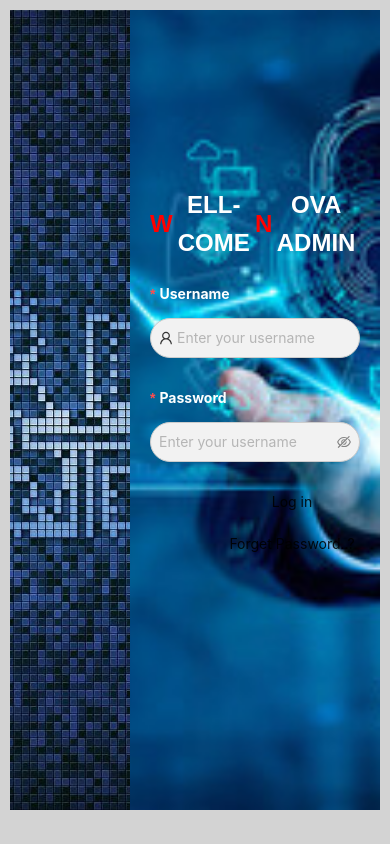
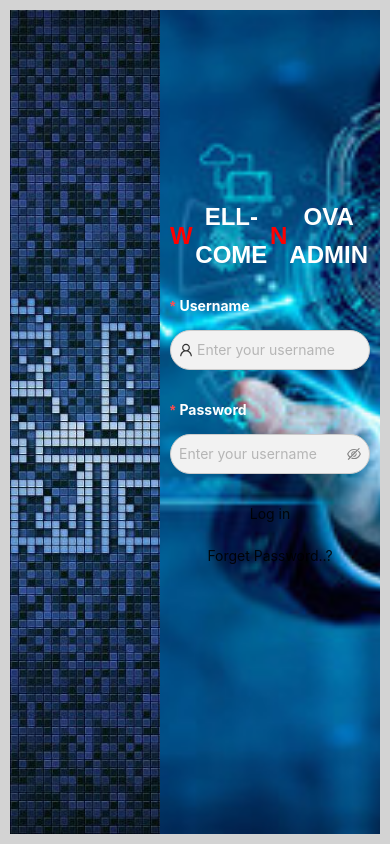
Before and after one commit to novatechnoligies/nova_admin_react, a React (Create React App) app in the folder admin/: page /lab in a window 390 px wide. Built offline with nearby package versions, Linux system fonts and the light colour scheme.

Commit message:
FIRST-19

```diff
--- a/admin/package.json
+++ b/admin/package.json
@@ -15,7 +15,7 @@
     "react-date-range": "^1.4.0",
     "react-dom": "^18.2.0",
     "react-router-dom": "^6.11.1",
-    "react-scripts": "5.0.1",
+    "react-scripts": "^5.0.1",
     "styled-components": "^5.3.10",
     "web-vitals": "^2.1.4"
   },
@@ -27,8 +27,7 @@
   },
   "eslintConfig": {
     "extends": [
-      "react-app",
-      "react-app/jest"
+
     ]
   },
   "browserslist": {
--- a/admin/public/index.html
+++ b/admin/public/index.html
@@ -2,7 +2,7 @@
 <html lang="en">
   <head>
     <meta charset="utf-8" />
-    <link rel="icon" href="%PUBLIC_URL%/favicon.ico" />
+    <link rel="icon" href="%PUBLIC_URL%/logo.ico" />
     <meta name="viewport" content="width=device-width, initial-scale=1" />
     <meta name="theme-color" content="#000000" />
     <meta
--- a/admin/src/App.css
+++ b/admin/src/App.css
@@ -1,4 +1,4 @@
-.App {
+/* .App {
   text-align: center;
   color: red;
   background-color: red;
@@ -8,15 +8,21 @@
 .App-logo {
   height: 40vmin;
   pointer-events: none;
-}
+} */
 
-@media (prefers-reduced-motion: no-preference) {
+
+
+
+
+
+
+/* @media (prefers-reduced-motion: no-preference) {
   .App-logo {
     animation: App-logo-spin infinite 20s linear;
   }
-}
+} */
 
-.App-header {
+/* .App-header {
   background-color: #282c34;
   min-height: 100vh;
   display: flex;
@@ -25,9 +31,9 @@
   justify-content: center;
   font-size: calc(10px + 2vmin);
   color: white;
-}
+} */
 
-.App-link {
+/* .App-link {
   color: #61dafb;
 }
 
@@ -38,22 +44,22 @@
   to {
     transform: rotate(360deg);
   }
-}
+} */
 
 .wrapper {
-  background-color: lightgray;
+  /* background-color: lightgray; */
   /* padding: 20px;
   width: 100%; */
 }
 
-.left-side {
+/* .left-side {
   flex: 0 0 300px;
   height: 106vh;
   width: 300px;
   background-color: rgb(231, 29, 29);
-}
+} */
 
-.top {
+/* .top {
   flex: 1;
   background-color: rgb(44, 170, 212);
 }
@@ -61,17 +67,32 @@
 .bottom {
   flex: 1;
   background-color: lightgreen;
+} */
+
+.container-row {
+  /* display: flex; */
+  /* flex-direction: column; */
+  /* height: 100vh; Adjust the height as needed */
+  /* background-color: white; */
+  /* background: white; */
 }
 
-.container-row {
-  display: flex;
-  flex-direction: column;
-  height: 100vh; /* Adjust the height as needed */
-  background-color: white;
-  background: white;
-}
-
-.ant-menu-light,
+/* .ant-menu-light,
 .ant-menu-light > .ant-menu {
   background: none !important;
+} */
+
+
+.top-bar{
+  height: 6.5vh;
+  width: 100%;
+  /* position: fixed; */
+  color: black;
+  display: flex;
+  justify-content: flex-end;
+  align-items: center;
+  font-weight: bold;
 }
+.top_bar_icons{
+  margin:0 0.5% 0 2%;
+}
--- a/admin/src/App.js
+++ b/admin/src/App.js
@@ -12,6 +12,7 @@ import Filter from './components/filter_componets/Filter';
 import { NotificationOutlined ,UserOutlined } from '@ant-design/icons';
 import { MailOutlined } from '@ant-design/icons';
 import { Badge } from 'antd';
+import "./App.css"
 
 function App() {
   const [loggedIn, setLoggedIn] = useState(false);
@@ -58,19 +59,19 @@ function App() {
 function Header({ onLogout }) {
   return (
 
-    <div style={{ height: 60, background: 'light-greay', color: 'black', display: 'flex', justifyContent: 'flex-end', alignItems: 'center', fontWeight: 'bold' }}>
+    <div  className="top-bar" >
       {/* <div>Header</div> */}
-      <div style={{marginLeft:'20px'}}>
+      <div className='top_bar_icons' >
         <Badge count='5' offset={[10, 0]}>
         <NotificationOutlined />
         </Badge>
       </div>
-      <div style={{marginLeft:'20px'}}>
+      <div  className='top_bar_icons' >
         <Badge count='5' offset={[10, 0]}>
         <MailOutlined style={{ fontSize: '24px' }} />
         </Badge>
       </div>
-      <div style={{marginLeft:'20px'}}>
+      <div className='top_bar_icons' >
         <UserOutlined  className="profile-photo"/>
       </div>
 
@@ -101,8 +102,8 @@ function SlideMenu({ location, navigate, onLogout }) {
           { label: 'CSC', key: '/csc', icon: <ShopOutlined /> },
           { label: 'Clinic', key: '/clinic', icon: <ShopOutlined /> },
           { label: 'Consumer', key: '/consumer', icon: <ShoppingOutlined />, children: [
-            { label: 'Active', key: '/active', icon: <ShopOutlined /> },
-            { label: 'Inactive', key: '/inactive', icon: <ShopOutlined /> },
+          { label: 'Active', key: '/active', icon: <ShopOutlined /> },
+          { label: 'Inactive', key: '/inactive', icon: <ShopOutlined /> },
           ] },
           { label: 'Profile', key: '/profile', icon: <ProfileOutlined /> },
           { label: 'Sign Out', key: '/logout', icon: <SettingOutlined  />, danger: true },
@@ -117,7 +118,7 @@ function Content() {
     <div style={{marginTop:'5px'}}>
       <Routes>
         <Route path="/" element={<div>Dashboard</div>} />
-        <Route path="/dash" element={<div>Dashboard</div>} />
+        <Route path="/dash" element={<div >Dashboard</div>} />
         <Route path="/lab" element={<div className="d-flex flex-column align-items-center"> <LabTable /></div>} />
         <Route path="/spa" element={<div className="d-flex flex-column align-items-center"> <SpaTable /></div>} />
         <Route path="/shalon" element={<div className="d-flex flex-column align-items-center"> <ShopTable /></div>} />
--- a/admin/src/components/lab_components/LabTable.jsx
+++ b/admin/src/components/lab_components/LabTable.jsx
@@ -455,7 +455,7 @@ const handleSearch = (value) => {
               </Form.Item>
 
               <Form.Item
-  label="Ownername"
+   label="Ownername"
   name="owner"
   rules={[
     { required: true, message: 'Please enter your name' },
--- a/admin/src/components/login_components/Login.css
+++ b/admin/src/components/login_components/Login.css
@@ -79,7 +79,7 @@
 
 .left-side {
   flex: 1;
-  height: 90vh;
+  /* height: 100%; */
   background-color: lightblue;
 }
 
@@ -90,7 +90,7 @@
   align-items: center;
   background-color: lightgreen;
   padding: 20px;
-  height: 90vh;
+  /* height: 90vh; */
 }
 
 .wrapper {
@@ -99,6 +99,10 @@
   /* align-items: center; */
   height: 100vh;
   background-color: lightgray;
+}
+
+.ant-menu .ant-menu-root .ant-menu-vertical .ant-menu-light .css-dev-only-do-not-override-ed5zg0{
+  margin-left: 0 !important;
 }
 
 
@@ -126,7 +130,7 @@ body {
 }
 
 .button {
-  margin-right: 10px;
+  /* margin-right: 10px; */
   margin-bottom: 10px;
 }
 
@@ -139,8 +143,8 @@ body {
 }
 
 .custom-button {
-  width: 200px; /* Set your desired width */
-  margin-left: 20%;
+  width: 12.5rem; /* Set your desired width */
+  margin-left: 32%;
 }
 
 .from-label-color .ant-form-item-label label {
@@ -168,3 +172,38 @@ body {
   border-radius: 50%;
   background-color: lightblue;
 }
+
+
+
+/* Media queries for phone screens (up to 480px wide) */
+@media (max-width: 480px) {
+  .page {
+    /* Modify styles for smaller screens */
+    border-width: 50px;
+    border-radius: 10px;
+    box-shadow: none;
+  }
+
+  .login-container {
+    /* Modify styles for smaller screens */
+    flex-direction: column;
+  }
+
+  .custom-button {
+    width: 12.5rem; /* Set your desired width */
+    margin-left: 0%;
+  }
+
+  .gf-btn {
+    /* Modify styles for smaller screens */
+    margin-left: 0;
+  }
+
+  .login-img,
+  .login-right-img {
+    flex: 1;
+    padding: 10px;
+  }
+
+  /* Add more styles for phone screens here */
+}
--- a/admin/src/components/login_components/LoginModal.js
+++ b/admin/src/components/login_components/LoginModal.js
@@ -1,4 +1,4 @@
-import Login from "./login";
+import Login from "./Login";
 
 function app(){
     return(
--- a/admin/src/components/spa_components/SpaTable.jsx
+++ b/admin/src/components/spa_components/SpaTable.jsx
@@ -287,7 +287,14 @@ rules={[
   { type: 'name', message: 'Please enter a valid name' },
 ]}
 >
- <Input />
+{/* <Select
+    showSearch
+    onSearch={handleSearch}
+    placeholder="Select an owner"
+    optionFilterProp="label"
+    filterOption={filterOption}
+    options={dropdownOptions}
+  /> */}
 </Form.Item>
 
 <Form.Item
```
Also changed, not shown: admin/public/manifest.json, 2 other files (tests, documents, lock files or other folders).
